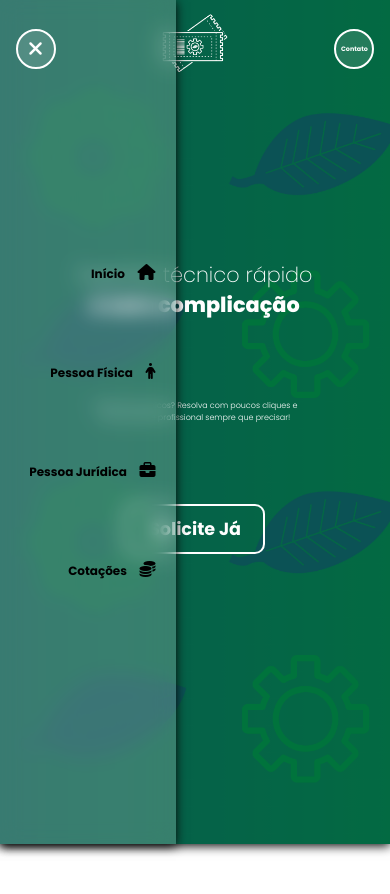
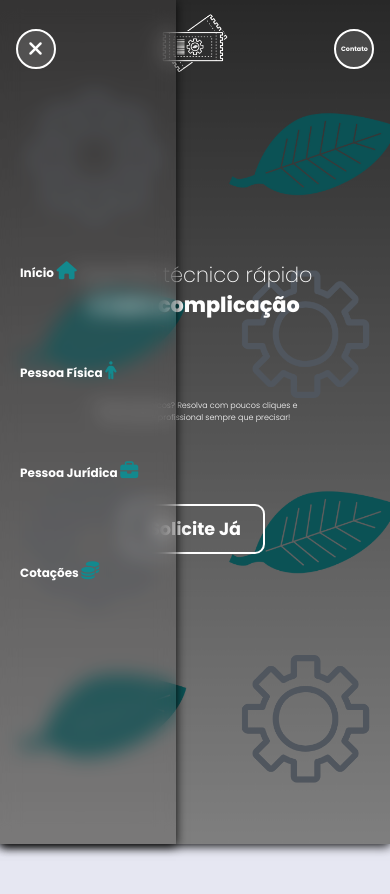
Before and after one commit to fernandesfabio/resolveIt, a plain HTML site: page assets/pages/pessoa-fisica.html in a window 390 px wide. Both pictures are taken after a click on the button 35 px from the left and 48 px from the top of the page. Shown: the top 894 px of the page. Drawn offline with Linux system fonts and the light colour scheme.

Commit message:
feito alguns ajustes

```diff
--- a/assets/css/pessoa-fisica.css
+++ b/assets/css/pessoa-fisica.css
@@ -1,7 +1,7 @@
 
 /* ------------------------  HERO ----------------------------------- */
 section.hero-site{
-    background-image: url(../imgs/pessoaFisica.jpg);
+    background-image: url(../imgs/pessoafisica2.jpg);
 }
 /* ------------------------ /HERO ------------------------------------ */
 
@@ -9,6 +9,6 @@ section.hero-site{
 
 @media screen and (max-width: 670px) {
     section.hero-site{
-     background-image: url(../imgs/backgroundMobile.png);
+     background-image: url(../imgs/cinza.png);
     }
  }
--- a/assets/css/pessoa-juridica.css
+++ b/assets/css/pessoa-juridica.css
@@ -8,6 +8,6 @@ section.hero-site{
 
 @media screen and (max-width: 670px) {
     section.hero-site{
-     background-image: url(../imgs/backgroundMobile.png);
+     background-image: url(../imgs/azul.png);
     }
  }
--- a/assets/css/style.css
+++ b/assets/css/style.css
@@ -23,6 +23,7 @@
 }
 main{
     height: 500vh;
+    background-color: #e6e7f2;
 }
 .interface{
     width: 100%;
@@ -536,37 +537,37 @@ footer .interface{
     display: none;
     flex-direction: column;
     justify-content: center;
-    align-items: end;
+    align-items: start;
     gap: 60px;
     position: fixed;
     top: 0px;
     left: 0;
     width: 45%;
     height: 100vh;
-    background-color: rgba(255, 255, 255, 0.2);
+    background-color: rgba(104, 102, 102, 0.2);
     backdrop-filter: blur(10px);
     box-shadow: 0px 2px 10px var(--shadown-1);
     transition: .5s;
 }
 .menu li{
     padding: 10px 20px;
-    text-align: end;
+    text-align: start;
     font-size: 12px;
 }
 
 .menu a {
     text-decoration: none;
-    color: black;
+    color: var(--white);
     font-weight: 700;
     display: block;
 }
 .menu a i{
-  color: black;
-  margin-left: 10px;
-  font-size: 16px;
+  color: var(--primary-color);
+  margin-right: 10px;
+  font-size: 18px;
 }
 .menu li:hover {
-    background-color: #f0f0f0;
+    background-color: #666464;
     margin-left: 0;
     width: 100%;
 
```
Also changed, not shown: index.html (+4 -4 lines), assets/imgs/azul.png (added), assets/imgs/cinza.png (added), assets/imgs/laranja.png (added).
